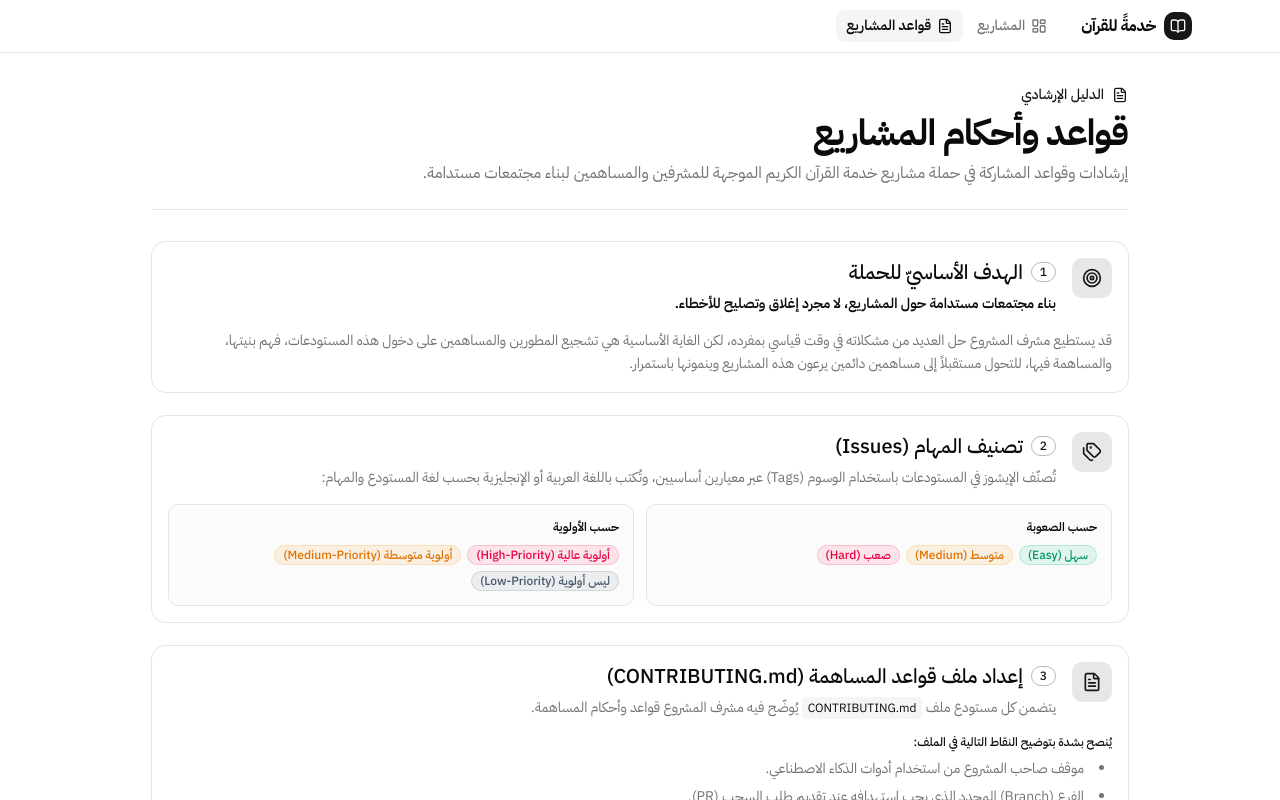
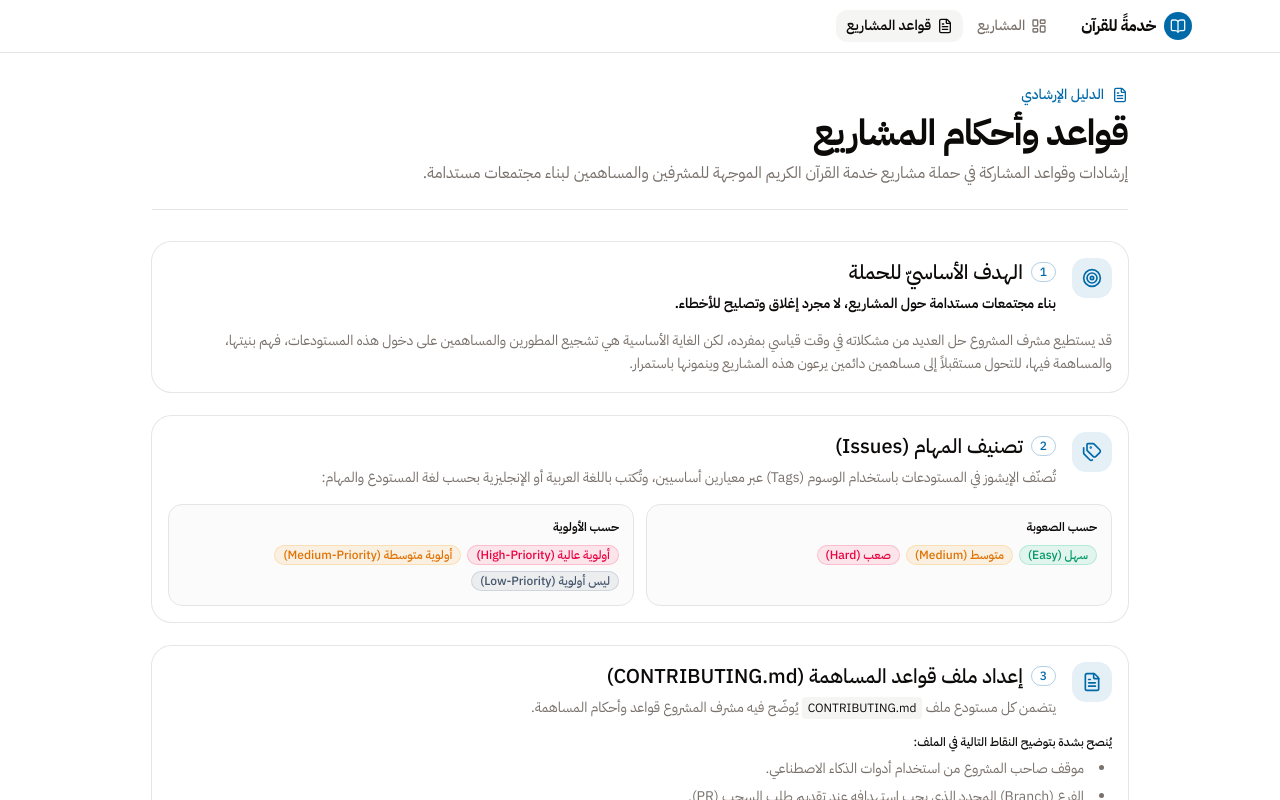
Before and after one commit to hadealahmad/codeinserviceofquran, a Next.js app: page /rules in a window 1280 px wide. Shown: the top 800 px of the page. Built offline with nearby package versions, Linux system fonts and the light colour scheme.

Commit message:
style: apply shadcn preset b1aIxpE5y colors, borders, and spacing while preserving IBM Plex Sans Arabic font

```diff
--- a/src/app/globals.css
+++ b/src/app/globals.css
@@ -49,72 +49,72 @@
 }
 
 :root {
+  --card: oklch(1 0 0);
+  --card-foreground: oklch(0.147 0.004 49.25);
+  --popover: oklch(1 0 0);
+  --popover-foreground: oklch(0.147 0.004 49.25);
+  --primary: oklch(0.5 0.134 242.749);
+  --primary-foreground: oklch(0.977 0.013 236.62);
+  --secondary: oklch(0.967 0.001 286.375);
+  --secondary-foreground: oklch(0.21 0.006 285.885);
+  --muted: oklch(0.97 0.001 106.424);
+  --muted-foreground: oklch(0.553 0.013 58.071);
+  --accent: oklch(0.97 0.001 106.424);
+  --accent-foreground: oklch(0.216 0.006 56.043);
+  --destructive: oklch(0.577 0.245 27.325);
+  --border: oklch(0.923 0.003 48.717);
+  --input: oklch(0.923 0.003 48.717);
+  --ring: oklch(0.709 0.01 56.259);
+  --chart-1: oklch(0.809 0.105 251.813);
+  --chart-2: oklch(0.623 0.214 259.815);
+  --chart-3: oklch(0.546 0.245 262.881);
+  --chart-4: oklch(0.488 0.243 264.376);
+  --chart-5: oklch(0.424 0.199 265.638);
+  --radius: 0.875rem;
+  --sidebar: oklch(0.985 0.001 106.423);
+  --sidebar-foreground: oklch(0.147 0.004 49.25);
+  --sidebar-primary: oklch(0.588 0.158 241.966);
+  --sidebar-primary-foreground: oklch(0.977 0.013 236.62);
+  --sidebar-accent: oklch(0.97 0.001 106.424);
+  --sidebar-accent-foreground: oklch(0.216 0.006 56.043);
+  --sidebar-border: oklch(0.923 0.003 48.717);
+  --sidebar-ring: oklch(0.709 0.01 56.259);
   --background: oklch(1 0 0);
-  --foreground: oklch(0.145 0 0);
-  --card: oklch(1 0 0);
-  --card-foreground: oklch(0.145 0 0);
-  --popover: oklch(1 0 0);
-  --popover-foreground: oklch(0.145 0 0);
-  --primary: oklch(0.205 0 0);
-  --primary-foreground: oklch(0.985 0 0);
-  --secondary: oklch(0.97 0 0);
-  --secondary-foreground: oklch(0.205 0 0);
-  --muted: oklch(0.97 0 0);
-  --muted-foreground: oklch(0.556 0 0);
-  --accent: oklch(0.97 0 0);
-  --accent-foreground: oklch(0.205 0 0);
-  --destructive: oklch(0.577 0.245 27.325);
-  --border: oklch(0.922 0 0);
-  --input: oklch(0.922 0 0);
-  --ring: oklch(0.708 0 0);
-  --chart-1: oklch(0.87 0 0);
-  --chart-2: oklch(0.556 0 0);
-  --chart-3: oklch(0.439 0 0);
-  --chart-4: oklch(0.371 0 0);
-  --chart-5: oklch(0.269 0 0);
-  --radius: 0.625rem;
-  --sidebar: oklch(0.985 0 0);
-  --sidebar-foreground: oklch(0.145 0 0);
-  --sidebar-primary: oklch(0.205 0 0);
-  --sidebar-primary-foreground: oklch(0.985 0 0);
-  --sidebar-accent: oklch(0.97 0 0);
-  --sidebar-accent-foreground: oklch(0.205 0 0);
-  --sidebar-border: oklch(0.922 0 0);
-  --sidebar-ring: oklch(0.708 0 0);
+  --foreground: oklch(0.147 0.004 49.25);
 }
 
 .dark {
-  --background: oklch(0.145 0 0);
-  --foreground: oklch(0.985 0 0);
-  --card: oklch(0.205 0 0);
-  --card-foreground: oklch(0.985 0 0);
-  --popover: oklch(0.205 0 0);
-  --popover-foreground: oklch(0.985 0 0);
-  --primary: oklch(0.922 0 0);
-  --primary-foreground: oklch(0.205 0 0);
-  --secondary: oklch(0.269 0 0);
+  --background: oklch(0.147 0.004 49.25);
+  --foreground: oklch(0.985 0.001 106.423);
+  --card: oklch(0.216 0.006 56.043);
+  --card-foreground: oklch(0.985 0.001 106.423);
+  --popover: oklch(0.216 0.006 56.043);
+  --popover-foreground: oklch(0.985 0.001 106.423);
+  --primary: oklch(0.443 0.11 240.79);
+  --primary-foreground: oklch(0.977 0.013 236.62);
+  --secondary: oklch(0.274 0.006 286.033);
   --secondary-foreground: oklch(0.985 0 0);
-  --muted: oklch(0.269 0 0);
-  --muted-foreground: oklch(0.708 0 0);
-  --accent: oklch(0.269 0 0);
-  --accent-foreground: oklch(0.985 0 0);
+  --muted: oklch(0.268 0.007 34.298);
+  --muted-foreground: oklch(0.709 0.01 56.259);
+  --accent: oklch(0.268 0.007 34.298);
+  --accent-foreground: oklch(0.985 0.001 106.423);
   --destructive: oklch(0.704 0.191 22.216);
   --border: oklch(1 0 0 / 10%);
   --input: oklch(1 0 0 / 15%);
-  --ring: oklch(0.556 0 0);
-  --chart-1: oklch(0.87 0 0);
-  --chart-2: oklch(0.556 0 0);
-  --chart-3: oklch(0.439 0 0);
-  --chart-4: oklch(0.371 0 0);
-  --chart-5: oklch(0.269 0 0);
-  --sidebar: oklch(0.205 0 0);
-  --sidebar-foreground: oklch(0.985 0 0);
-  --sidebar-primary: oklch(0.488 0.243 264.376);
-  --sidebar-primary-foreground: oklch(0.985 0 0);
-  --sidebar-accent: oklch(0.269 0 0);
-  --sidebar-accent-foreground: oklch(0.985 0 0);
+  --ring: oklch(0.553 0.013 58.071);
+  --chart-1: oklch(0.809 0.105 251.813);
+  --chart-2: oklch(0.623 0.214 259.815);
+  --chart-3: oklch(0.546 0.245 262.881);
+  --chart-4: oklch(0.488 0.243 264.376);
+  --chart-5: oklch(0.424 0.199 265.638);
+  --sidebar: oklch(0.216 0.006 56.043);
+  --sidebar-foreground: oklch(0.985 0.001 106.423);
+  --sidebar-primary: oklch(0.685 0.169 237.323);
+  --sidebar-primary-foreground: oklch(0.293 0.066 243.157);
+  --sidebar-accent: oklch(0.268 0.007 34.298);
+  --sidebar-accent-foreground: oklch(0.985 0.001 106.423);
   --sidebar-border: oklch(1 0 0 / 10%);
-  --sidebar-ring: oklch(0.556 0 0);
+  --sidebar-ring: oklch(0.553 0.013 58.071);
 }
 
 @layer base {
```
Also changed, not shown: components.json.
